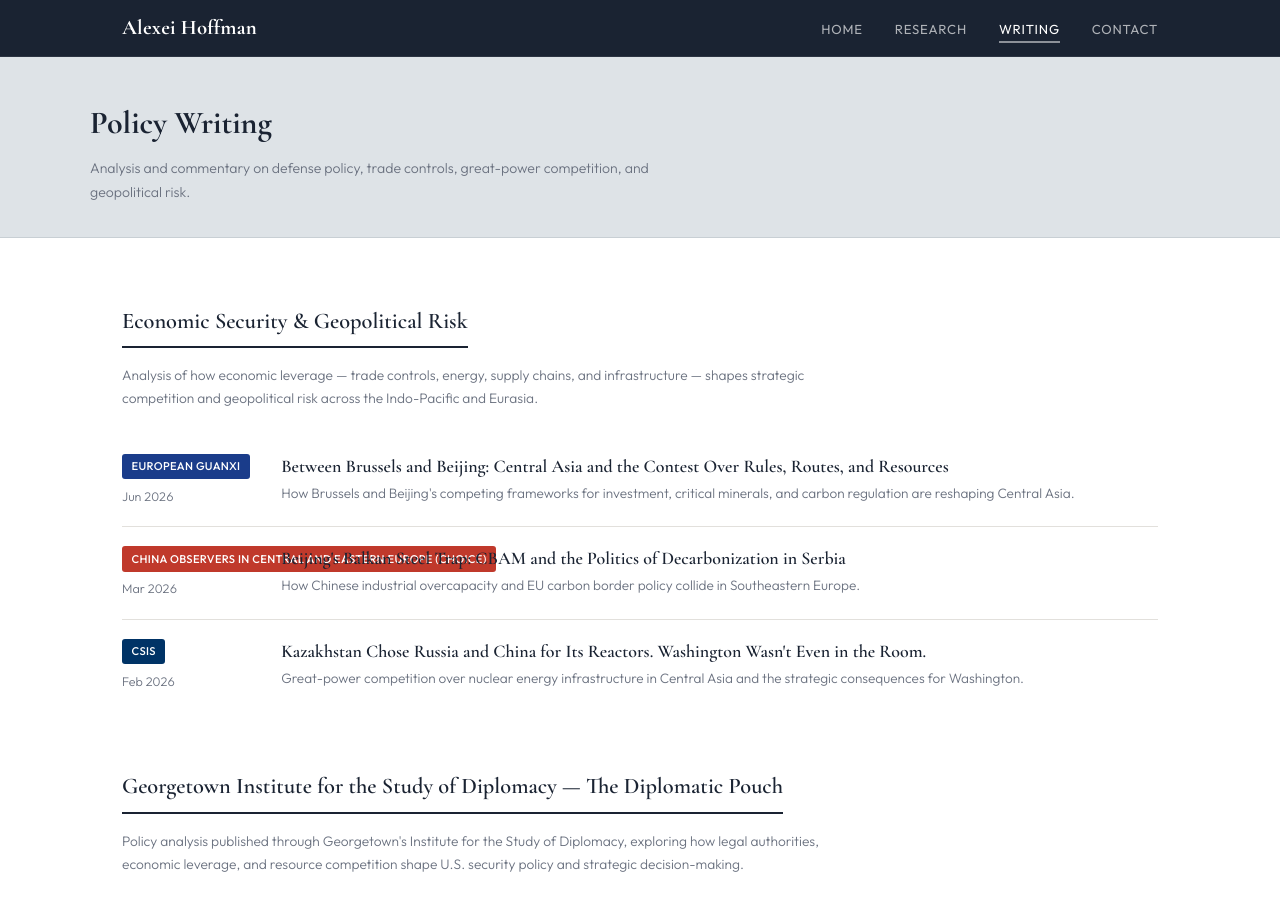
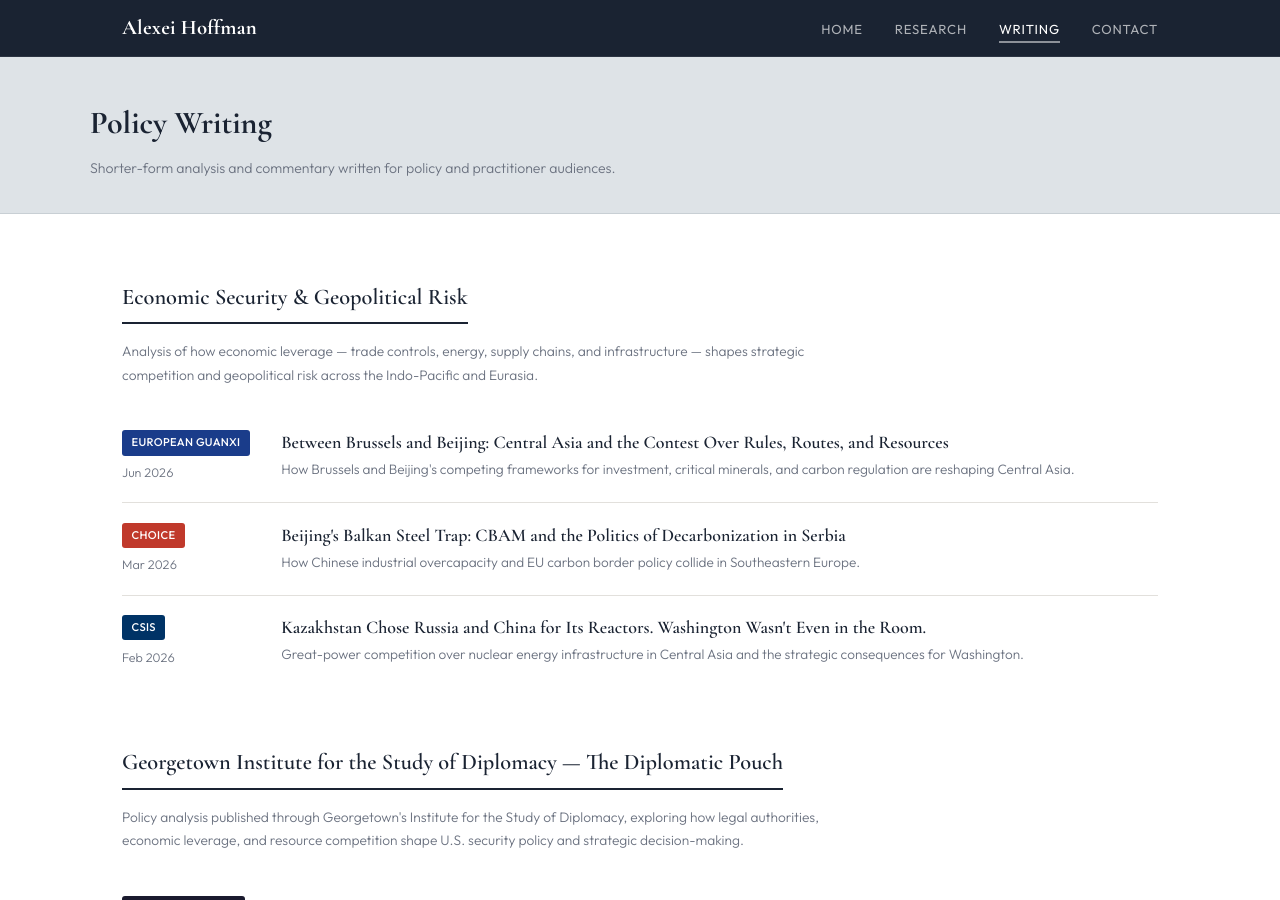
Before and after one commit to a-novi13-byte/a-novi13-byte.github.io, a Jekyll site: the page built from writing.html, in a window 1280 px wide and 900 px high. Built offline with Jekyll 4.4.1, drawn with Linux system fonts in a browser that asks for light colours.

Commit message:
Update writing.html

```diff
--- a/writing.html
+++ b/writing.html
@@ -7,7 +7,7 @@ permalink: /writing/
 <div class="page-header">
   <div class="page-header-inner">
     <h1>Policy Writing</h1>
-    <p>Analysis and commentary on defense policy, trade controls, great-power competition, and geopolitical risk.</p>
+    <p>Shorter-form analysis and commentary written for policy and practitioner audiences.</p>
   </div>
 </div>
 
@@ -27,7 +27,7 @@ permalink: /writing/
     </div>
 
     <div class="writing-item">
-      <div class="writing-meta"><span class="pub-badge badge-choice">China Observers in Central and Eastern Europe (CHOICE)</span><span class="writing-date">Mar 2026</span></div>
+      <div class="writing-meta"><span class="pub-badge badge-choice">CHOICE</span><span class="writing-date">Mar 2026</span></div>
       <div class="writing-content">
         <h3><a href="https://chinaobservers.eu/beijings-balkan-steel-trap-cbam-and-the-politics-of-decarbonization-in-serbia/" target="_blank" rel="noopener">Beijing's Balkan Steel Trap: CBAM and the Politics of Decarbonization in Serbia</a></h3>
         <p class="writing-blurb">How Chinese industrial overcapacity and EU carbon border policy collide in Southeastern Europe.</p>
```
